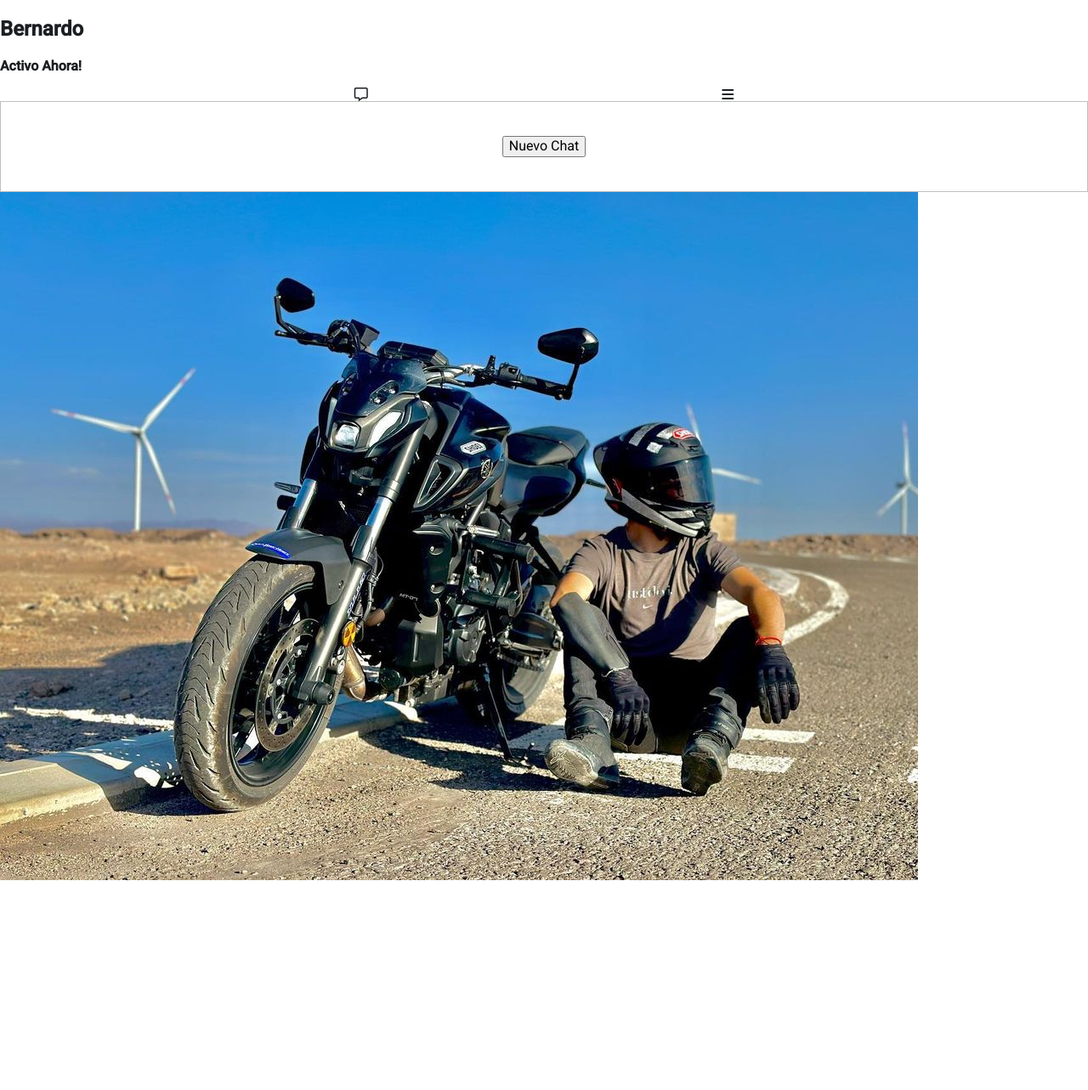
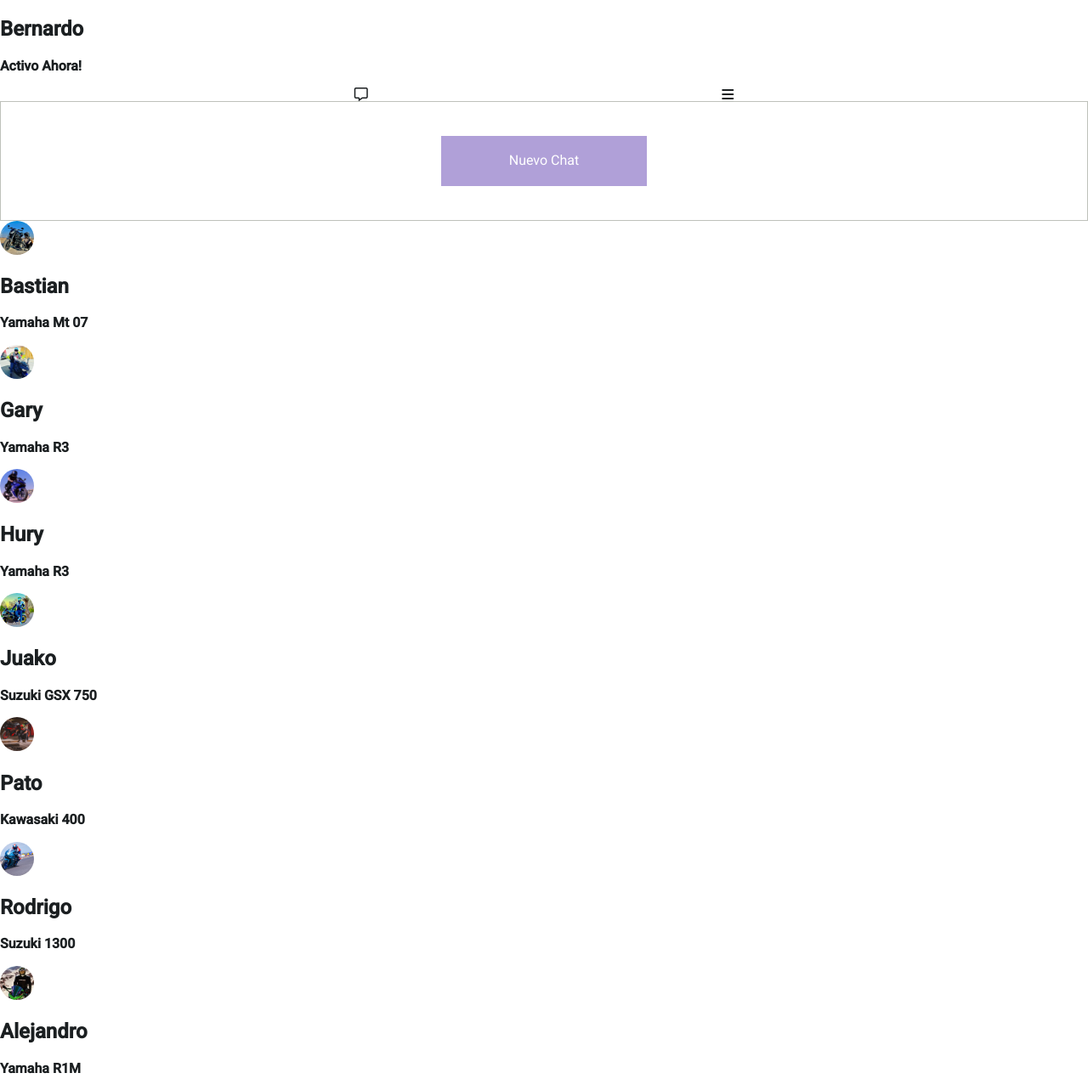
Before and after one commit to bernardpena/Mensajeria, a plain HTML site: page index.html in a window 1280 px wide. Shown: the part 43-1326 px from the top of the page at 85% size. Before the commit the page ends 1083 px from the top, so only its background shows below. Drawn offline with Linux system fonts and the light colour scheme.

Commit message:
Se agregan chats

```diff
--- a/assets/css/menulayout.css
+++ b/assets/css/menulayout.css
@@ -4,6 +4,7 @@
     --colorChatNormal: #ffffff;
     --colorLineasSeparacion: #bec1bb;
     --fondoChat: #e8ebe4;
+    --buttonChatFondo:#bec1bb;
     --buttonChat: #b0a0d8;
     --location-color:#707070;
     --colorLetra: #1b1f3b;
@@ -67,5 +68,24 @@ font-family: 'Roboto', sans-serif;
     align-items: center;
     padding: 40px;
     border: 1px solid var(--colorLineasSeparacion);
+}
 
+.chatNuevo{
+    background-color: var(--buttonChat);
+    color: var(--white);
+    padding: 20px 80px;
+    border: none;
+    cursor: pointer;
+    white-space: nowrap;
+    transition: background-color 0.4s ease-in;
+    font-size: 16px;
 }
+
+.chatNuevo:hover{
+    background-color: var(--buttonChat);
+}
+
+.chatNuevo:focus{
+    background-color: var(--buttonChatFondo);
+    color: var(--white);
+}
--- a/index.html
+++ b/index.html
@@ -42,7 +42,53 @@
                 <button class="chatNuevo">Nuevo Chat</button>
             </div>
             <div class="chates">
-                <img src="assets/img/bastian.jpg" alt="Bastian" class="imgChat">
+                <img src="assets/img/bastian.jpg" alt="Bastian" class="imgreceptor">
+                <div class="textEstado">
+                    <h2>Bastian</h2>
+                    <p>Yamaha Mt 07</p>
+                </div>
+            </div>
+            <div class="chates">
+                <img src="assets/img/gary.jpg" alt="Gary" class="imgreceptor">
+                <div class="textEstado">
+                    <h2>Gary</h2>
+                    <p>Yamaha R3</p>
+                </div>
+            </div>
+            <div class="chates">
+                <img src="assets/img/Hury.jpg" alt="Hury" class="imgreceptor">
+                <div class="textEstado">
+                    <h2>Hury</h2>
+                    <p>Yamaha R3</p>
+                </div>
+            </div>
+            <div class="chates">
+                <img src="assets/img/Juako.jpg" alt="Juako" class="imgreceptor">
+                <div class="textEstado">
+                    <h2>Juako</h2>
+                    <p>Suzuki GSX 750</p>
+                </div>
+            </div>
+            <div class="chates">
+                <img src="assets/img/pato.jpg" alt="Pato" class="imgreceptor">
+                <div class="textEstado">
+                    <h2>Pato</h2>
+                    <p>Kawasaki 400</p>
+                </div>
+            </div>
+            <div class="chates">
+                <img src="assets/img/Rodrigo.jpg" alt="Rodrigo" class="imgreceptor">
+                <div class="textEstado">
+                    <h2>Rodrigo</h2>
+                    <p>Suzuki 1300</p>
+                </div>
+            </div>
+            <div class="chates">
+                <img src="assets/img/Sharakw.jpg" alt="Sharakw" class="imgreceptor">
+                <div class="textEstado">
+                    <h2>Alejandro</h2>
+                    <p>Yamaha R1M</p>
+                </div>
             </div>
         </div>
 
```
